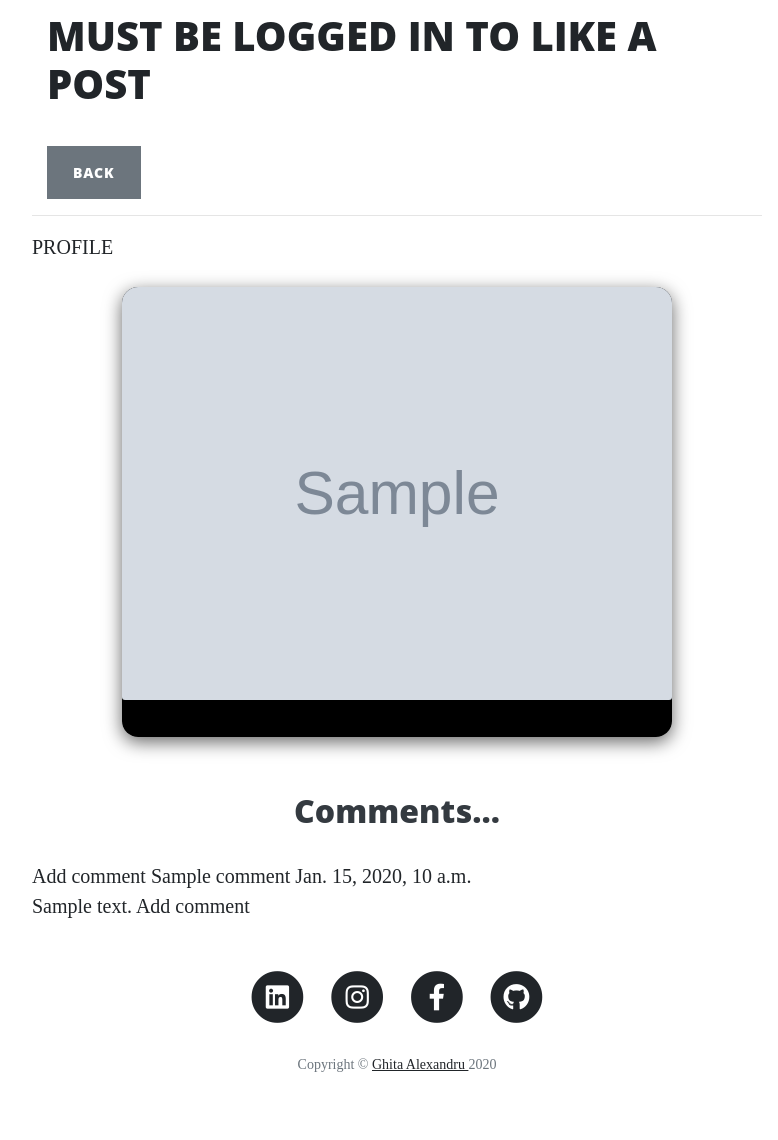
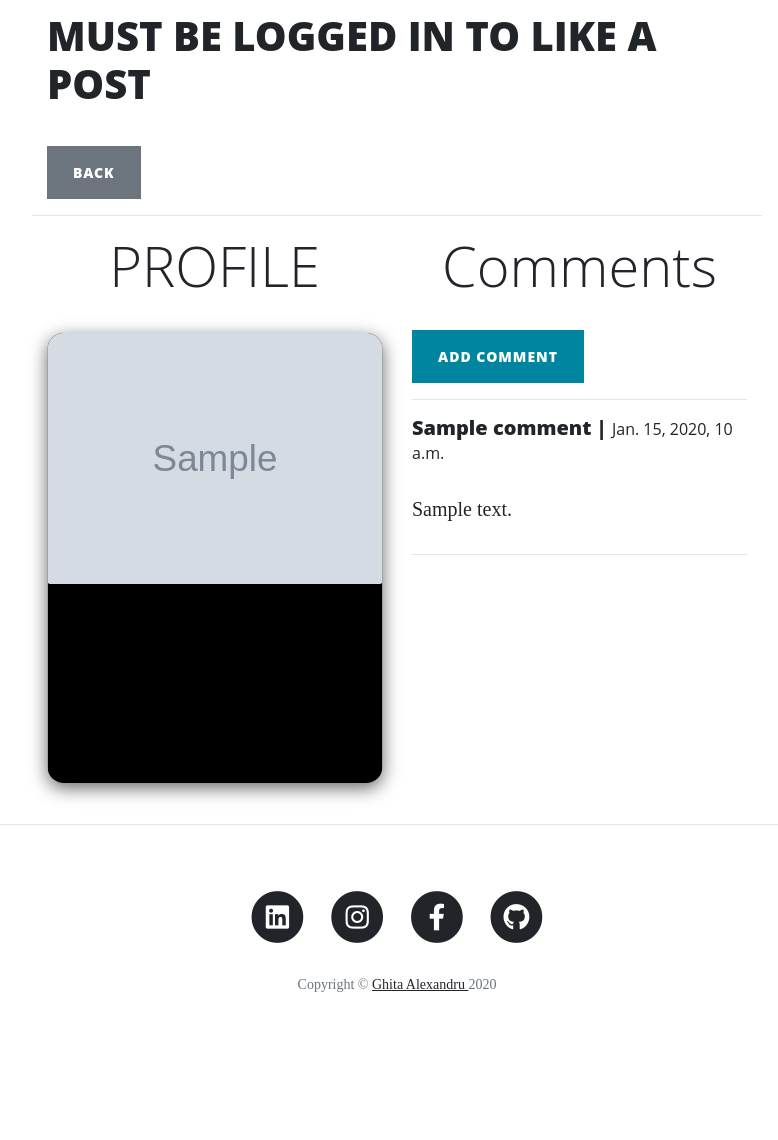
Before and after one commit to GhitaAlexandruIon/EpicBlog, a Django app: page /post/1 in a window 1280 px wide. Shown: the part 660-1800 px from the top of the page, without its empty margins (243-1021 px from the left). After the commit the page ends 1652 px from the top, so only its background shows below. Run offline with Django 3.2, Linux system fonts and the light colour scheme; tables that the repository leaves empty hold one stand-in row (values such as "Sample post"); grey boxes marked "Sample" are stand-in pictures; some libraries are stand-ins or nearby versions.

Commit message:
detail post profile wrap with comments

```diff
--- a/epicApp/templates/post_detail.html
+++ b/epicApp/templates/post_detail.html
@@ -59,15 +59,10 @@
                     <hr>
 
 
-                    PROFILE
                     <div class="container">
                         <div class="row">
-                            <div class=" col-sm-8 col-md-6 auto-max">
-
-                            </div>
-                            <div class="col-sm-2"></div>
-                        </div>
-                    </div>
+                            <div class=" col-sm-8 col-md-6 auto-max text-center">
+                                <h3 class="display-4">PROFILE</h3>
                                 <div class="profile-card-wrapper">
 
                                     <div class="profile-card profile-two">
@@ -126,26 +121,30 @@
                                         </div>
                                     </div>
                                 </div>
-
-
+                            </div>
+                            <div class="col-sm-4 col-md-6 auto-max">
                                 {#    COMMENTS#}
-                    <h2 class="text-dark">Comments...</h2>
+                                <h2 class="display-4" style="margin-top: 0">Comments</h2>
                                 {% if not post.comments.all %}
                                     <h6 class="text-muted">No comments yet</h6>
                                     <a class="btn btn-primary" href="{% url 'add_comment' post.pk %}">Add comment</a>
-                        >
                                 {% else %}
-                        <a href="{% url 'add_comment' post.pk %}">Add comment</a>
+                                    <a class="btn btn-primary" href="{% url 'add_comment' post.pk %}">Add comment</a>
+                                    <br>
+                                    <hr>
                                     {% for comment in post.comments.all %}
-                            {{ comment.name }}
-                            {{ comment.date_added }}
-                            <br>
-                            {{ comment.body }}
+                                        <h5>{{ comment.name }} | <small>{{ comment.date_added }}</small></h5>
+                                        <p>{{ comment.body }}</p>
+                                        <hr>
 
                                     {% endfor %}
-                        <a href="{% url 'add_comment' post.pk %}">Add comment</a>
+{#                                    <a href="{% url 'add_comment' post.pk %}">Add comment</a>#}
 
                                 {% endif %}
+                            </div>
+                        </div>
+                    </div>
+
 
                 </div>
             </div>
--- a/static/epicapp/css/style.css
+++ b/static/epicapp/css/style.css
@@ -426,7 +426,7 @@ footer .copyright {
 
 
 .profile-card-wrapper {
-    width: 600px;
+    width: 100%;
     height: 500px;
     position: relative;
     margin: auto;
@@ -436,7 +436,7 @@ footer .copyright {
     position: absolute;
     top: 50%;
     left: 50%;
-    width: 550px;
+    width: 100%;
     height: 450px;
     transform: translate(-50%, -50%);
     border-radius: 16px;
--- a/templates/footer.html
+++ b/templates/footer.html
@@ -1,4 +1,4 @@
-
+<hr>
 <footer>
     <div class="container">
         <div class="row">
```
Lines whose indentation alone changed are shown as unchanged.
